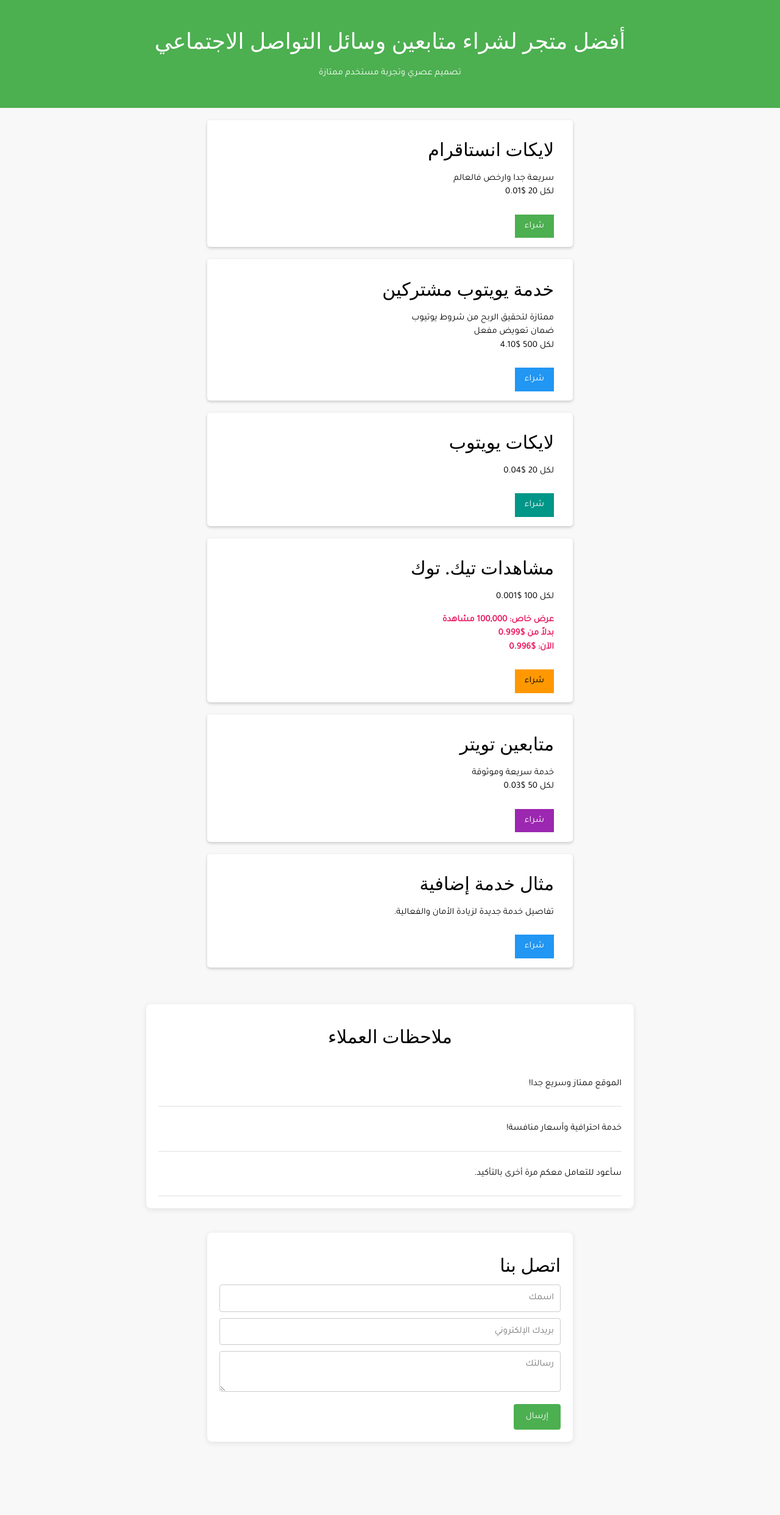
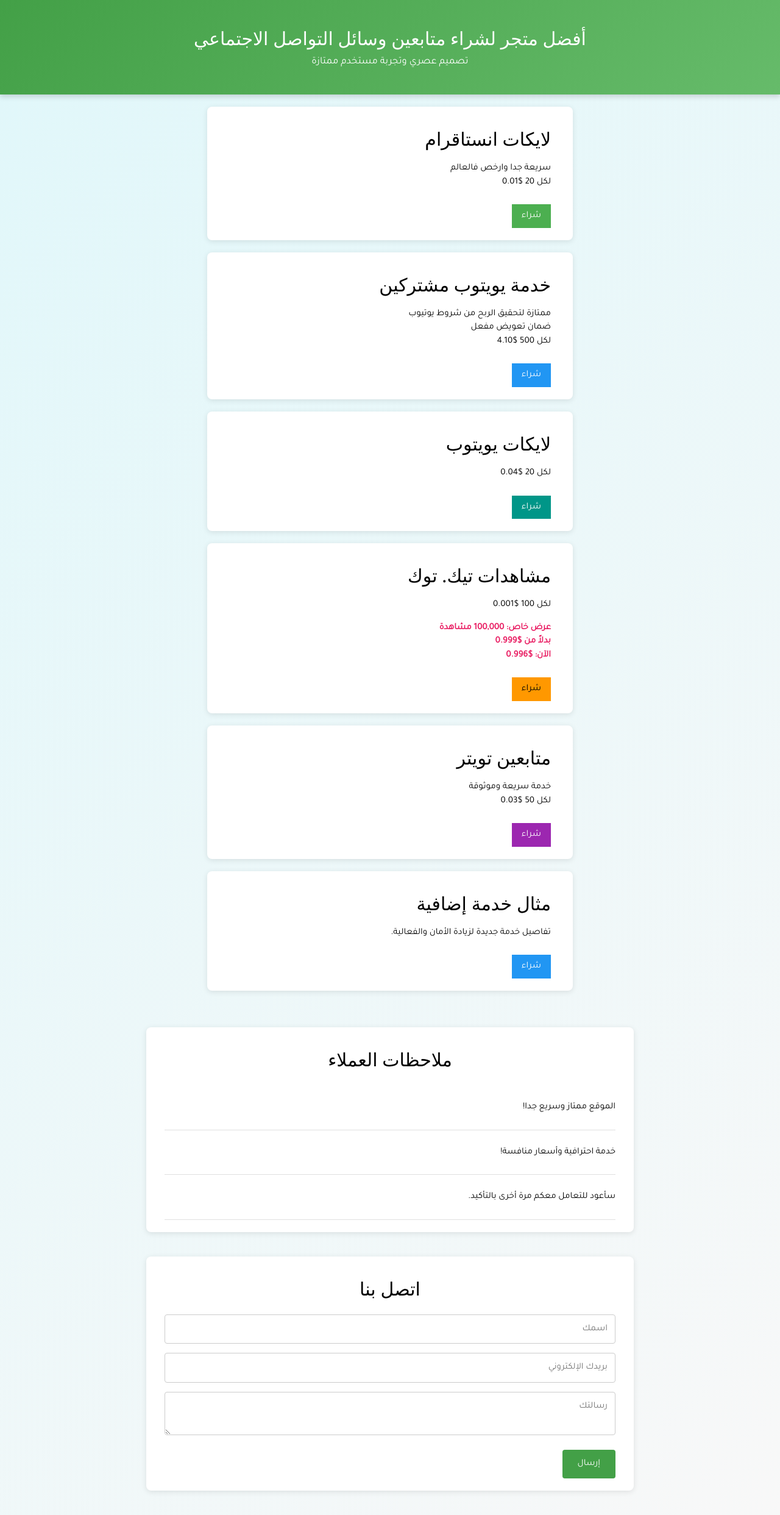
Before and after one commit to rich1st/rich1st-sell, a plain HTML site: page index.html in a window 1280 px wide. Shown: the whole page at 61% size. Before the commit the page ends 2405 px from the top, so only its background shows below. Drawn offline with nearby package versions, Linux system fonts and the light colour scheme.

Commit message:
Update index.html

```diff
--- a/index.html
+++ b/index.html
@@ -15,37 +15,62 @@
   <style>
     body {
       font-family: 'Tajawal', sans-serif;
-      background-color: #f8f8f8;
+      background: linear-gradient(135deg, #e0f7fa, #f8f8f8);
       margin: 0;
       padding: 0;
+      transition: background-color 0.3s ease-in-out;
     }
     .header {
-      background-color: #4CAF50;
-      color: white;
-      padding: 30px 20px;
+      background: linear-gradient(135deg, #43a047, #66bb6a);
+      color: #fff;
+      padding: 40px 20px;
       text-align: center;
+      box-shadow: 0 4px 8px rgba(0,0,0,0.15);
+    }
+    .header h1 {
+      margin: 0;
+      font-size: 2em;
+    }
+    .header p {
+      margin: 5px 0 0;
+      font-size: 1.1em;
     }
     .service-card {
       margin: 20px auto;
       max-width: 600px;
-      background-color: white;
-      border-radius: 5px;
-      box-shadow: 0 2px 5px rgba(0,0,0,0.2);
-      padding: 15px;
+      background-color: #fff;
+      border-radius: 8px;
+      box-shadow: 0 2px 10px rgba(0,0,0,0.1);
+      padding: 20px;
+      transition: transform 0.3s ease;
     }
-    .w3-button { margin-top: 10px; }
-    .price { font-size: 1.2em; color: #333; }
-    .promo { color: #e91e63; font-weight: bold; }
-    /* Additional styling for extended design */
-    .feedbacks {
+    .service-card:hover {
+      transform: scale(1.02);
+    }
+    .w3-button {
+      margin-top: 10px;
+      transition: background-color 0.3s ease;
+    }
+    .w3-button:hover {
+      opacity: 0.9;
+    }
+    .price {
+      font-size: 1.2em;
+      color: #333;
+    }
+    .promo {
+      color: #e91e63;
+      font-weight: bold;
+    }
+    .feedbacks, .contact-form {
       max-width: 800px;
       margin: 40px auto;
       background: #fff;
-      padding: 20px;
+      padding: 20px 30px;
       border-radius: 8px;
       box-shadow: 0 2px 10px rgba(0,0,0,0.1);
     }
-    .feedbacks h2 {
+    .feedbacks h2, .contact-form h2 {
       text-align: center;
       margin-bottom: 20px;
     }
@@ -53,29 +78,23 @@
       border-bottom: 1px solid #e0e0e0;
       padding: 10px 0;
     }
-    .contact-form {
-      max-width: 600px;
-      margin: 40px auto;
-      background: #fff;
-      padding: 20px;
-      border-radius: 8px;
-      box-shadow: 0 2px 10px rgba(0,0,0,0.1);
-    }
     .contact-form input,
     .contact-form textarea {
       width: 100%;
-      padding: 10px;
-      margin-bottom: 10px;
+      padding: 12px;
+      margin-bottom: 15px;
       border: 1px solid #ccc;
       border-radius: 4px;
+      font-size: 1em;
     }
     .contact-form button {
-      background: #4CAF50;
+      background: #43a047;
       color: #fff;
       border: none;
-      padding: 10px 20px;
+      padding: 12px 25px;
       border-radius: 4px;
       cursor: pointer;
+      font-size: 1em;
     }
     .modal {
       display: none;
@@ -94,19 +113,21 @@
       padding: 20px;
       border: 1px solid #888;
       width: 80%;
+      max-width: 500px;
       border-radius: 8px;
+      text-align: center;
     }
     .close {
       color: #aaa;
       float: right;
       font-size: 28px;
       font-weight: bold;
+      cursor: pointer;
     }
     .close:hover,
     .close:focus {
       color: black;
       text-decoration: none;
-      cursor: pointer;
     }
   </style>
   <script>
@@ -114,7 +135,7 @@
     window.pendingOrder = null;
 
     // Function to trigger a purchase.
-    // Now we remove the custom math captcha and instead use Google reCAPTCHA.
+    // Now using Google reCAPTCHA for order validation.
     function purchaseService(serviceName) {
       var quantity = prompt("ادخل الكمية المطلوبة:");
       if (quantity != null && quantity.trim() !== "") {
@@ -127,25 +148,36 @@
 
     // This function is called automatically by reCAPTCHA
     function onCaptchaSuccess(token) {
-      // After the captcha is validated, process the order:
       if (window.pendingOrder) {
         var orderMessage = "Service: " + window.pendingOrder.serviceName + "\nQuantity: " + window.pendingOrder.quantity;
         console.log("Order Details:\n" + orderMessage);
 
-        // Discord intent URL to trigger the Android Discord app automatically
-        var discordLink = "intent://discordapp.com/users/9li2#Intent;package=com.discord;scheme=discord;end";
+        var discordLink = "";
+        // Check device type using the user agent
+        if (/android/i.test(navigator.userAgent)) {
+          // Android: open Discord app using intent, bypassing Play Store
+          discordLink = "intent://discordapp.com/users/9li2#Intent;package=com.discord;scheme=discord;end";
+        } else if (/iPhone|iPad|iPod/i.test(navigator.userAgent)) {
+          // iOS: using Discord URL scheme
+          discordLink = "discord://discordapp.com/users/9li2";
+        } else {
+          // PC and others: attempt to open the Discord application
+          // Note: auto-opening friend list and typing cannot be automated; instruct the user instead.
+          discordLink = "discord://-/users/9li2";
+        }
+
         window.location.href = discordLink;
         showDiscordInfo();
         window.pendingOrder = null;
       }
     }
 
-    // Function to show Discord info for the service as a modal
+    // Function to show Discord info in a modal popup
     function showDiscordInfo() {
       $("#autoReplyModal").fadeIn();
     }
 
-    // Function to close the auto reply modal
+    // Function to close the modal popup
     function closeModal() {
       $("#autoReplyModal").fadeOut();
     }
@@ -168,7 +200,7 @@
       return false;
     }
 
-    // jQuery templating example to add services dynamically
+    // Example of adding services dynamically with templating
     $(document).ready(function(){
       var serviceTemplate = `
       <div class="service-card w3-card-4">
@@ -287,10 +319,9 @@
     <div class="modal-content">
       <span class="close" onclick="closeModal()">&times;</span>
       <h3>شكراً لاختيارك الخدمة</h3>
-      <p>للإكمال، يرجى فتح Discord وإرسال طلب صداقة للحساب التالي:</p>
-      <p><strong>@9li2</strong></p>
-      <p>ثم أرسل رسالتك عبر Discord لمتابعة الطلب.</p>
-      <p><em>ملاحظة: لن يتم إرسال طلب الصداقة تلقائياً بسبب قيود الأمان.</em></p>
+      <p>تم فتح تطبيق Discord بنجاح.</p>
+      <p>الرجاء الانتقال إلى قائمة الأصدقاء والبحث عن <strong>@9li2</strong> لإرسال طلب الصداقة ومتابعة الطلب.</p>
+      <p><em>ملاحظة: لا يمكن تطبيق أوتوماتيكي لكتابة اسم المستخدم بسبب قيود الأمان.</em></p>
     </div>
   </div>
 
```
Lines whose indentation alone changed are shown as unchanged.
